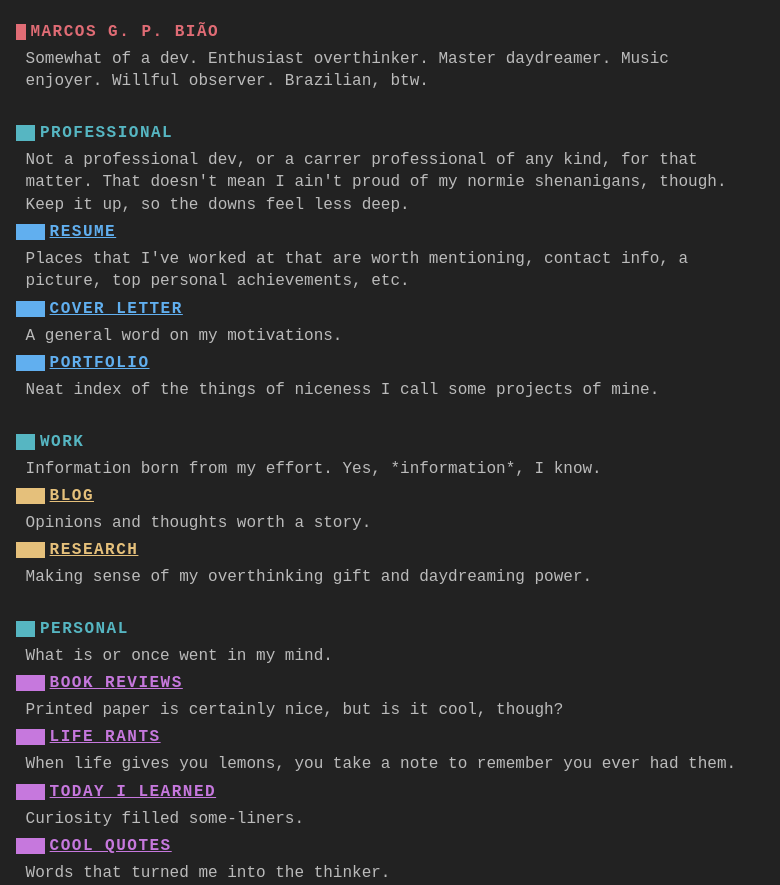
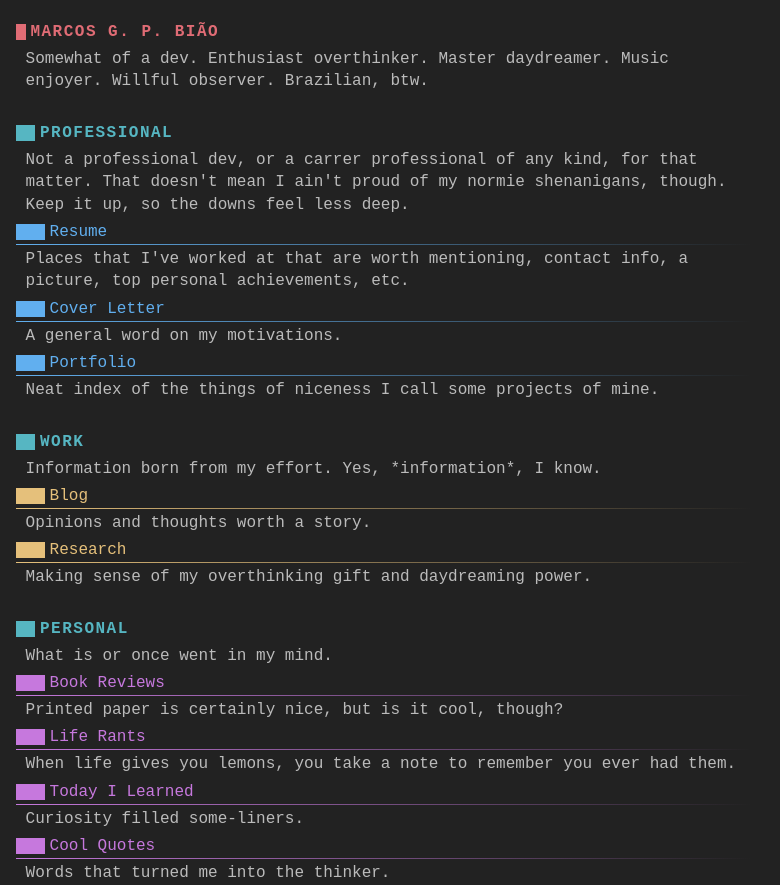
Before and after one commit to marcosdly/marcosdly.dev, a website built with Vite: page index.html in a window 1280 px wide. Shown: the whole page, without its empty margins (0-780 px from the left). Built offline with nearby package versions, Linux system fonts and the light colour scheme.

Commit message:
refactor: animated underline in clickable headers

```diff
--- a/style.scss
+++ b/style.scss
@@ -45,6 +45,16 @@ $colors: (
       &::before {
         background-color: $hex;
       }
+
+      &::after {
+        $interpolation: cubic-bezier(0.2, 0.55, 0.46, 1.07);
+        transition: background 1s $interpolation;
+        background: linear-gradient(to right, $hex, transparent);
+      }
+
+      &:hover::after {
+        background-position-x: -20ch;
+      }
     }
   }
 }
@@ -61,18 +71,19 @@ $colors: (
       &,
       & > a {
         line-height: 1;
+        text-decoration: none;
+      }
+
+      & > a {
+        display: block;
       }
 
       margin: 0.5rem 0;
       vertical-align: middle;
-      font-weight: bold;
-      text-transform: uppercase;
       position: relative;
+      font-weight: normal;
       padding-left: $left-offset;
       text-indent: 0.5ch;
-
-      // compensate the fact that weight 600 is too little and weight 700 is too much
-      letter-spacing: 1.5px;
 
       &::before {
         content: '';
@@ -81,7 +92,26 @@ $colors: (
         height: 100%;
         width: $left-offset;
       }
+
+      &::after {
+        content: '';
+        position: absolute;
+        bottom: -5px;
+        left: 0;
+        width: 100%;
+        height: 1px;
+        pointer-events: none;
+      }
     }
+  }
+
+  h1,
+  h2 {
+    font-weight: bold;
+    text-transform: uppercase;
+
+    // compensate the fact that weight 600 is too little and weight 700 is too much
+    letter-spacing: 1.5px;
   }
 }
 
```
